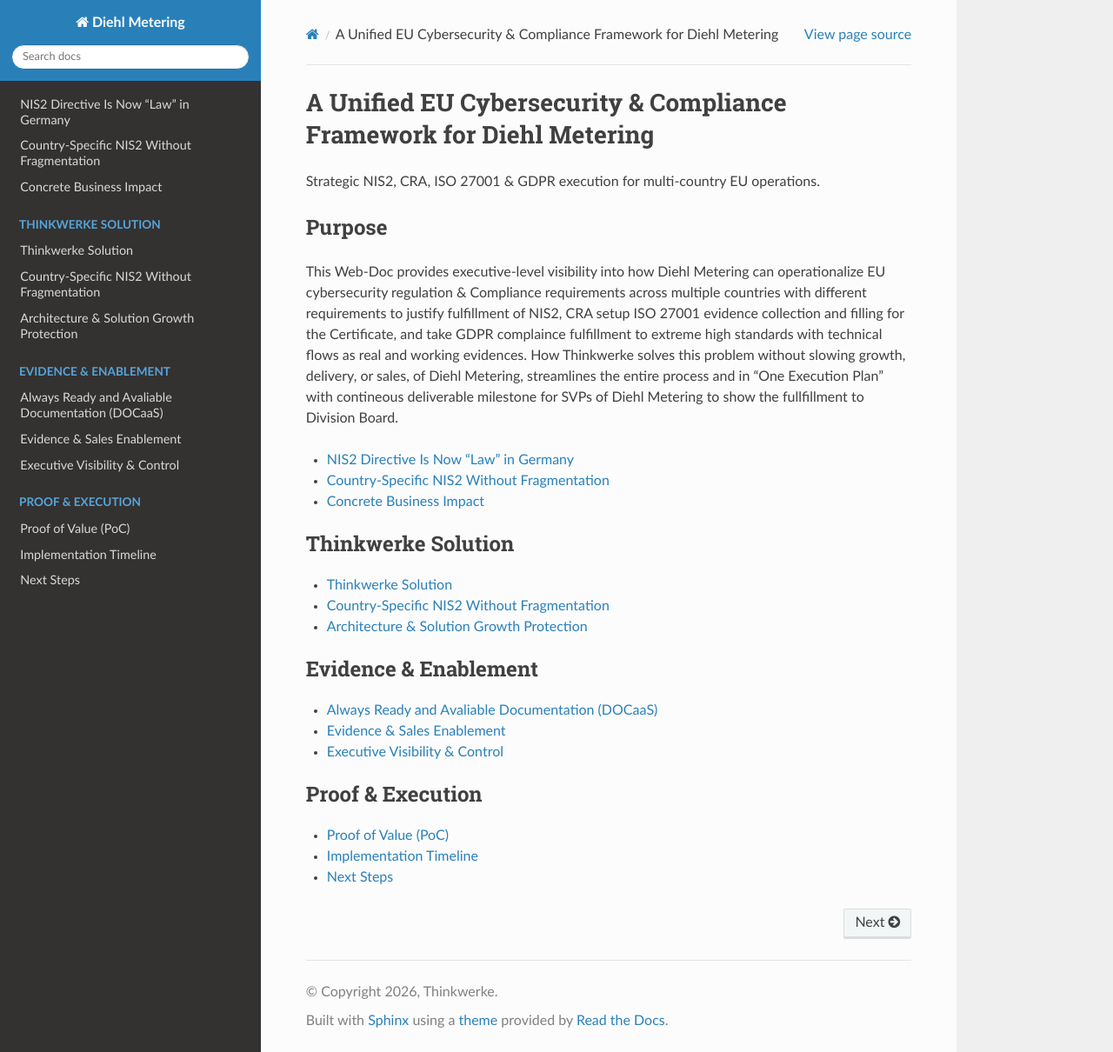
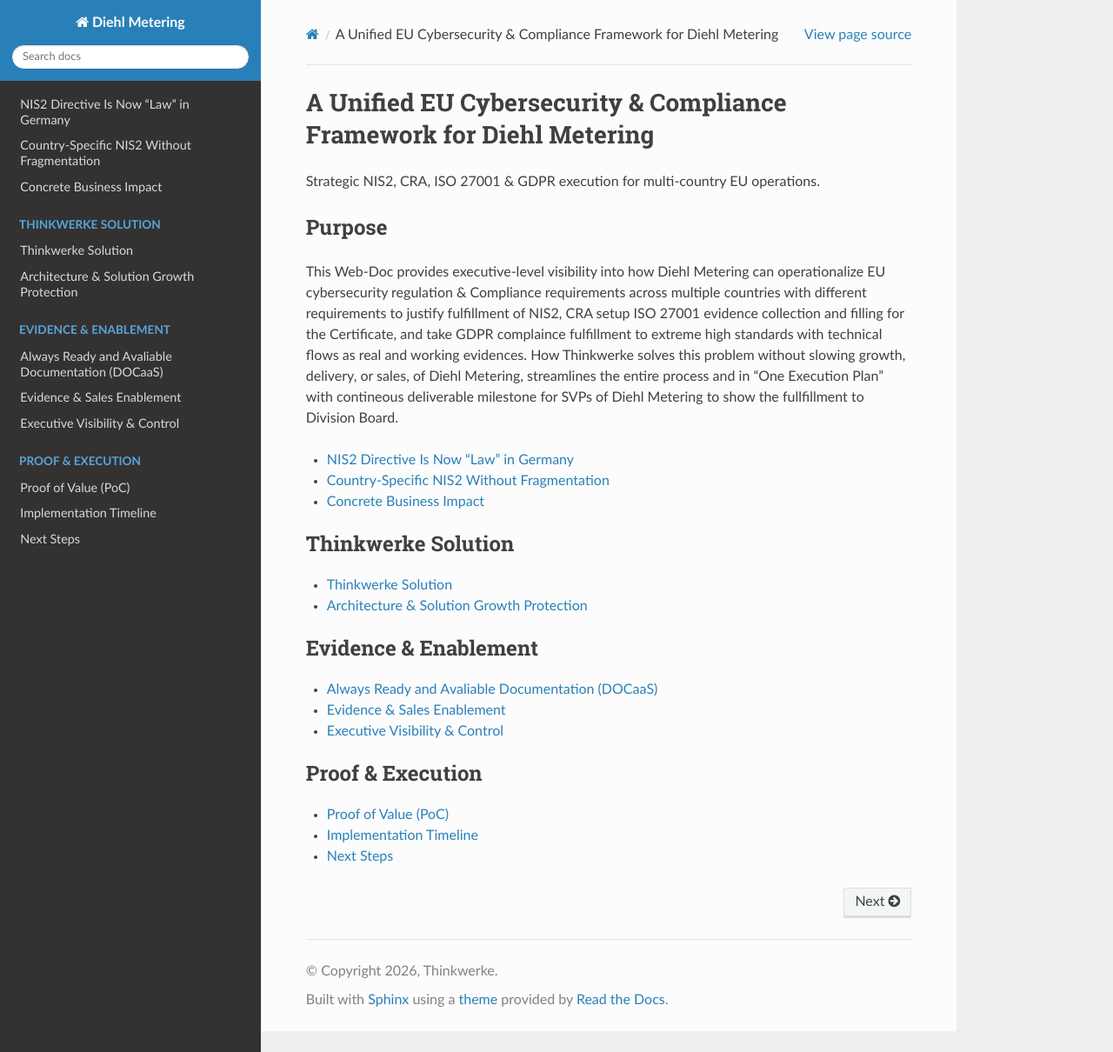
Before and after one commit to Mynkskhr/diehlmetering, a Sphinx documentation site: the page built from docs/source/index.rst, in a window 1280 px wide and 1210 px high. Shown: the whole window at 87% size. Built offline with Sphinx 7.4.7 and the Read the Docs theme 3.1.0, drawn with Linux system fonts in a browser that asks for light colours; pages that are not in the unit, such as notebooks, are missing from menus.

Commit message:
Update index.rst

```diff
--- a/docs/source/index.rst
+++ b/docs/source/index.rst
@@ -42,7 +42,6 @@
    :caption: Thinkwerke Solution
 
    thinkwerke-framework
-   country-specific-nis2
    architecture-growth-protection
 
 .. toctree::
```
